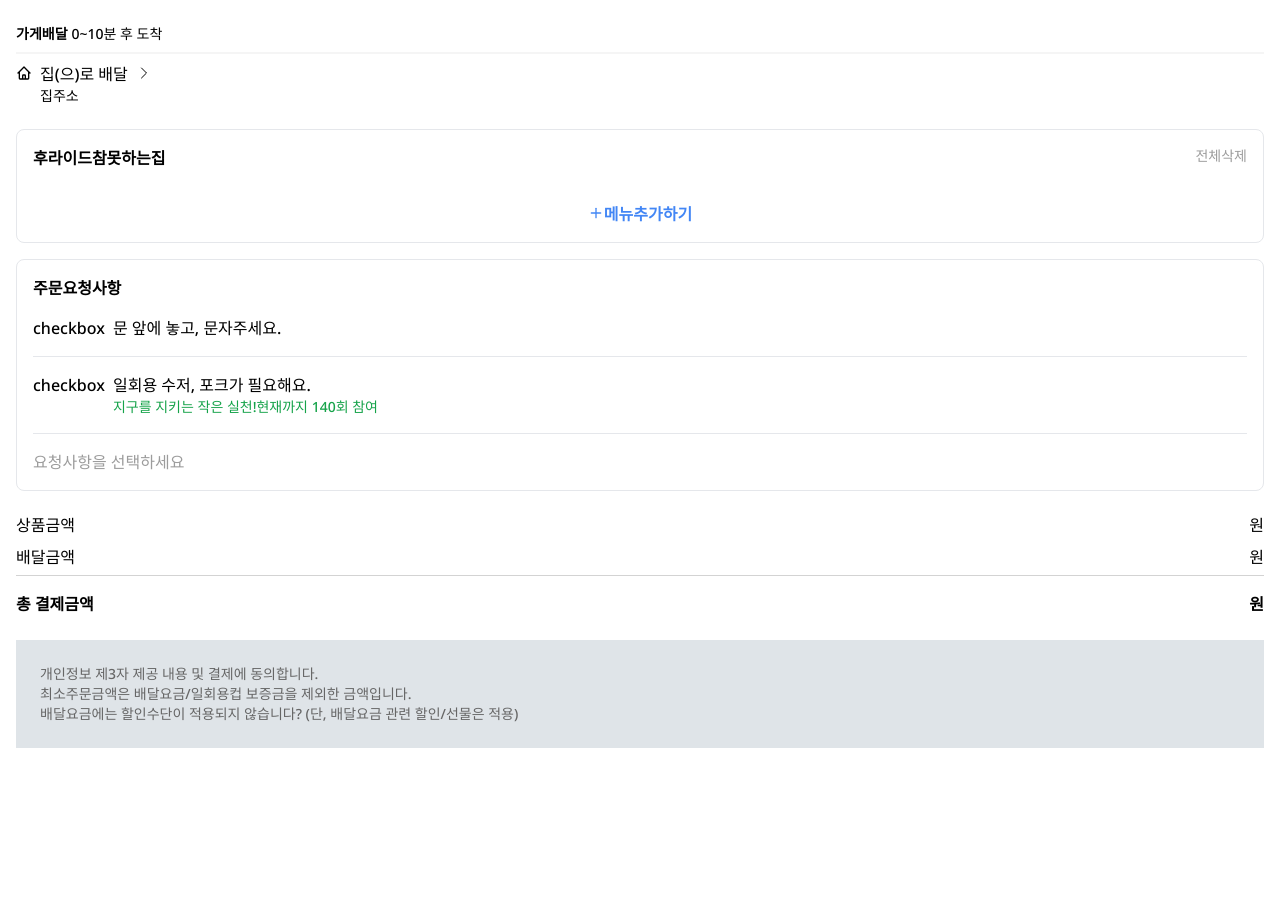
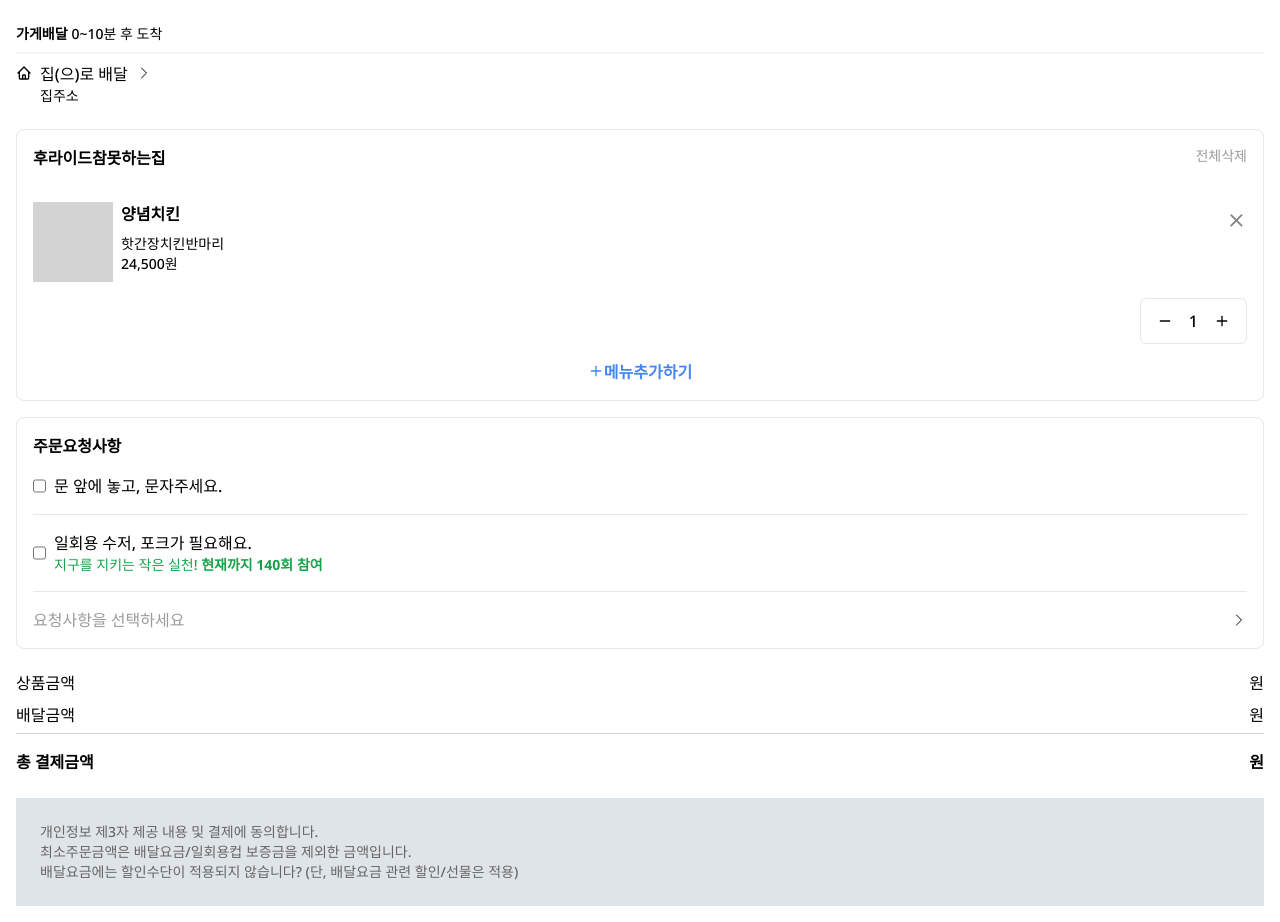
Before and after one commit to tlsrl6427/yogiyo-front, a Next.js app: page /order in a window 1280 px wide. Before the commit the page ends 800 px from the top, so only its background shows below. Built offline with nearby package versions, Linux system fonts and the light colour scheme.

Commit message:
[feat] order ui

```diff
--- a/app/order/page.tsx
+++ b/app/order/page.tsx
@@ -1,16 +1,22 @@
 'use client';
+import { useEffect, useState } from 'react';
 import { postOrder } from '@/services/orderAPI';
 import { useRecoilValue } from 'recoil';
 import { userInfoAtom } from '@/recoil/state';
 
-import { HiOutlineHome } from "react-icons/hi";
-import { HiOutlineChevronRight } from "react-icons/hi2";
-import { FiPlus } from "react-icons/fi";
+import { HiOutlineHome } from 'react-icons/hi';
+import { HiOutlineChevronRight } from 'react-icons/hi2';
+import { FiPlus } from 'react-icons/fi';
+import { LuPlus } from 'react-icons/lu';
+import { LuMinus } from 'react-icons/lu';
+import { LuX } from 'react-icons/lu';
 
 const Order = () => {
   //const user = useRecoilValue(userInfoAtom);
   //const token = user.accessToken;
   //const token = typeof window !== 'undefined' ? sessionStorage.getItem('access_token') : null;
+  const [door, setDoor] = useState(false);
+  const [spoon, setSpoon] = useState(false);
 
   const bill = {
     shopId: 1,
@@ -19,33 +25,50 @@ const Order = () => {
       street: '도봉로5길 21',
       detail: '도량그린빌..',
     },
-    "orderItems" : [ {
-      "createdAt" : null,
-      "updatedAt" : null,
-      "id" : null,
-      "price" : 2000,
-      "quantity" : 1,
-      "menuName" : "choco맛커피",
-      "orderItemOptions" : [ {
-        "id" : null,
-        "optionName" : '아무것도',
-        "price" : 500
-      } ]
-    } ],
-    "requestMsg" : "요청사항 없음",
-    "requestDoor" : true,
-    "requestSpoon" : false,
-    "orderType" : "DELIVERY",
-    "paymentType" : "CARD",
-    "totalPrice" : 20000,
-    "deliveryPrice" : 1000,
-    "totalPaymentPrice" : 21000
-  }
+    orderItems: [
+      {
+        createdAt: null,
+        updatedAt: null,
+        id: null,
+        price: 2000,
+        quantity: 1,
+        menuName: 'choco맛커피',
+        orderItemOptions: [
+          {
+            id: null,
+            optionName: '아무것도',
+            price: 500,
+          },
+        ],
+      },
+    ],
+    requestMsg: '요청사항 없음',
+    requestDoor: true,
+    requestSpoon: false,
+    orderType: 'DELIVERY',
+    paymentType: 'CARD',
+    totalPrice: 20000,
+    deliveryPrice: 1000,
+    totalPaymentPrice: 21000,
+  };
 
   const handleGetOrder = () => {
     postOrder(bill);
   };
 
+  const handleCheckboxChange = (e: React.ChangeEvent<HTMLInputElement>) => {
+    const checkboxID = e.target.id;
+    switch (checkboxID) {
+      case 'checkDoor':
+        setDoor(!door);
+        break;
+      case 'checkSpoon':
+        setSpoon(!spoon);
+        break;
+      default:
+        console.log('해당하는 요소 없음');
+    }
+  };
   /**
   return (
     <>
@@ -59,74 +82,111 @@ const Order = () => {
   const [mintime, maxtime] = [0, 10];
 
   return (
-    <div className='p-4'>
-      <div className='flex flex-row text-sm pt-2 pb-2 border-b-2 border-grey1'>
-        <span className='pr-1 font-semibold'>가게배달</span>
+    <div className="p-4">
+      <div className="flex flex-row text-sm pt-2 pb-2 border-b-2 border-grey1">
+        <span className="pr-1 font-semibold">가게배달</span>
         <span>{`${mintime}~${maxtime}분 후 도착`}</span>
       </div>
-      <div className='pt-2 pb-2 min-h-[75px]'>
-        <div className='flex'>
-          <span className='mt-[3px]'><HiOutlineHome/></span>
-          <div className='flex flex-col pr-2 pl-2'>
+      <div className="pt-2 pb-2 min-h-[75px]">
+        <div className="flex">
+          <span className="mt-[3px]">
+            <HiOutlineHome />
+          </span>
+          <div className="flex flex-col pr-2 pl-2">
             <p>집(으)로 배달</p>
-            <p className='text-sm'>집주소</p>
+            <p className="text-sm">집주소</p>
           </div>
-          <span className='mt-[3px]'><HiOutlineChevronRight/></span>
+          <span className="mt-[3px]">
+            <HiOutlineChevronRight />
+          </span>
         </div>
       </div>
-      <div className='rounded-lg border'>
-        <div className='flex p-4'>
-          <div className='flex-1 font-bold'>후라이드참못하는집</div>
-          <div className='ml-auto text-sm text-grey4'>전체삭제</div>
+      <div className="rounded-lg border">
+        <div className="flex p-4">
+          <div className="flex-1 font-bold">후라이드참못하는집</div>
+          <div className="ml-auto text-sm text-grey4">전체삭제</div>
         </div>
         <div>
           {/** 주문한 메뉴 map*/}
+          <div className="flex p-4">
+            <div className="w-20 h-20 bg-grey2"></div>
+            <div className="flex-1 pl-2 pr-2">
+              <p className="font-bold pb-2">양념치킨</p>
+              <p className="text-sm">핫간장치킨반마리</p>
+              <p className="text-sm">24,500원</p>
+            </div>
+            <LuX
+              style={{
+                marginTop: '0.5rem',
+                marginBottom: 'auto',
+                fontSize: '1.3rem',
+                color: 'grey',
+              }}
+            />
+          </div>
+          <div className="flex">
+            <div className="flex-1"></div>
+            <div className="flex rounded-md border text-center pt-[10px] pb-[10px] mr-4">
+              <div className="grid pl-4">
+                <LuMinus style={{ margin: 'auto' }} />
+              </div>
+              <div className="pr-4 pl-4">{/* 이 메뉴의 갯수 */ 1}</div>
+              <div className="grid pr-4">
+                <LuPlus style={{ margin: 'auto' }} />
+              </div>
+            </div>
+          </div>
         </div>
-        <div className='flex text-blue1 font-semibold justify-center p-4'>
-          <div className='mt-[3px]'><FiPlus/></div>
+        <div className="flex text-blue1 font-semibold justify-center p-4">
+          <div className="mt-[3px]">
+            <FiPlus />
+          </div>
           <div>메뉴추가하기</div>
         </div>
       </div>
-      <div className='rounded-lg border p-4 mt-4'>
-        <p className='font-bold'>주문요청사항</p>
-        <div className='flex pt-4 pb-4 border-b'>
-          <div>checkbox</div>
-          <div>
-            <p className='pl-2'>문 앞에 놓고, 문자주세요.</p>
+      <div className="rounded-lg border p-4 mt-4">
+        <p className="font-bold">주문요청사항</p>
+        <div className="flex pt-4 pb-4 border-b">
+          <input type="checkbox" id="checkDoor" checked={door} onChange={handleCheckboxChange} />
+          <div className="pl-2">
+            <label htmlFor="checkDoor">문 앞에 놓고, 문자주세요.</label>
           </div>
         </div>
-        <div className='flex pt-4 pb-4 border-b'>
-          <div>checkbox</div>
-          <div className='pl-2'>
-            <p>일회용 수저, 포크가 필요해요.</p>
-            <p className='text-green-600 text-sm'>지구를 지키는 작은 실천!<span>현재까지 140회 참여</span></p>
+        <div className="flex pt-4 pb-4 border-b">
+          <input type="checkbox" id="checkSpoon" checked={spoon} onChange={handleCheckboxChange} />
+          <div className="pl-2">
+            <label htmlFor="checkSpoon">일회용 수저, 포크가 필요해요.</label>
+            <p className="text-green-600 text-sm">
+              지구를 지키는 작은 실천! <span className="font-bold">현재까지 140회 참여</span>
+            </p>
           </div>
         </div>
-        <div className='pt-4 text-grey4'>
-          요청사항을 선택하세요
+        <div className="flex pt-4">
+          <div className="flex-1 text-grey4">요청사항을 선택하세요</div>
+          <HiOutlineChevronRight style={{ margin: 'auto' }} />
         </div>
       </div>
-      <div className='mt-4'>
-        <div className='flex pt-[6px]'>
+      <div className="mt-4">
+        <div className="flex pt-[6px]">
           <div>상품금액</div>
-          <div className='ml-auto'>원</div>
+          <div className="ml-auto">원</div>
         </div>
-        <div className='flex pt-2 pb-[6px]'>
+        <div className="flex pt-2 pb-[6px]">
           <div>배달금액</div>
-          <div className='ml-auto'>원</div>
+          <div className="ml-auto">원</div>
         </div>
-        <div className='flex pt-4 pb-4 font-bold border-t border-t-grey2'>
+        <div className="flex pt-4 pb-4 font-bold border-t border-t-grey2">
           <div>총 결제금액</div>
-          <div className='ml-auto'>원</div>
+          <div className="ml-auto">원</div>
         </div>
       </div>
-      <div className='p-6 text-sm bg-grey8 text-grey5 mt-2'>
+      <div className="p-6 text-sm bg-grey8 text-grey5 mt-2">
         <p>개인정보 제3자 제공 내용 및 결제에 동의합니다.</p>
         <p>최소주문금액은 배달요금/일회용컵 보증금을 제외한 금액입니다.</p>
         <p>배달요금에는 할인수단이 적용되지 않습니다? (단, 배달요금 관련 할인/선물은 적용)</p>
       </div>
     </div>
-  )
+  );
 };
 
 export default Order;
--- a/services/apiConfig.ts
+++ b/services/apiConfig.ts
@@ -2,9 +2,5 @@ import axios from 'axios';
 
 export const baseAxiosInstance = axios.create({
   baseURL: process.env.NEXT_PUBLIC_API_URL,
-  withCredentials: true
+  withCredentials: true,
 });
-
-// export const setAuthToken = (token: string | null) => {
-//   baseAxiosInstance.defaults.headers.common['Authorization'] = token;
-// };
```
